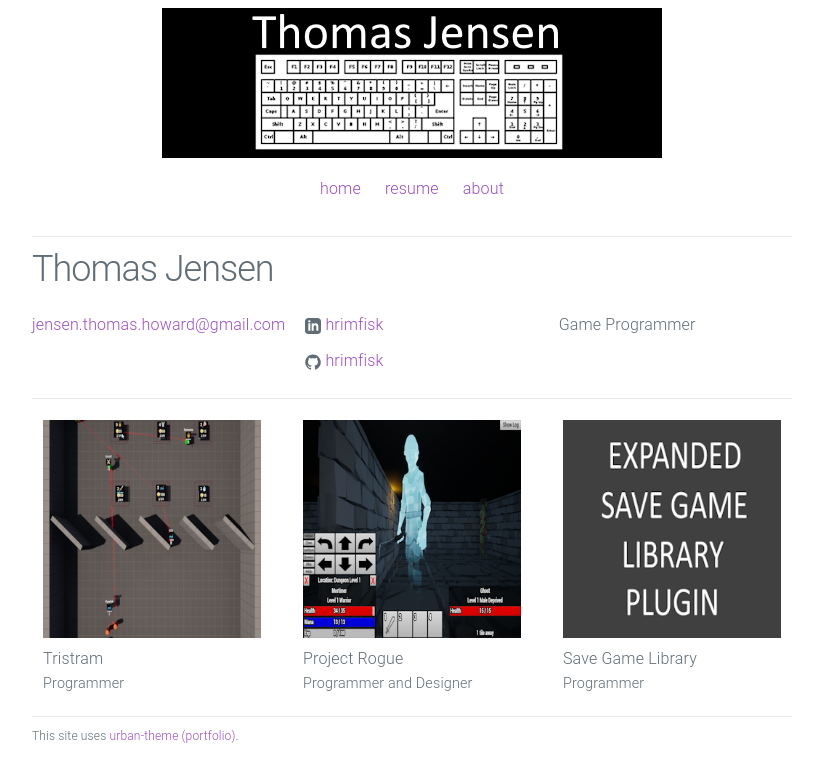
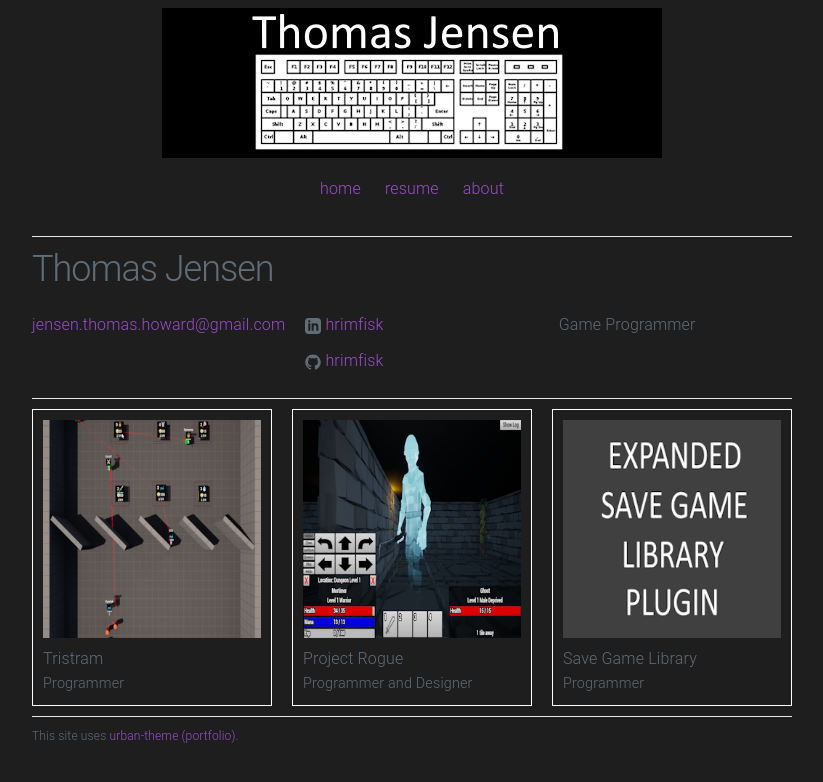
Before and after one commit to hrimfisk/hrimfisk.github.io, a Jekyll site: the page built from index.html, in a window 1280 px wide. Shown: the top 782 px of the page, without its empty margins (228-1051 px from the left). Built offline with Jekyll 4.4.1, drawn with Linux system fonts in a browser that asks for light colours.

Commit message:
Update home.html

```diff
--- a/_layouts/home.html
+++ b/_layouts/home.html
@@ -4,7 +4,7 @@
   {% include head.html %}
 
   <style>
-	  body { background-color: dark-grey; }
+	  body { background-color: #1E1E1E; }
   </style>
 
   <body>
```
